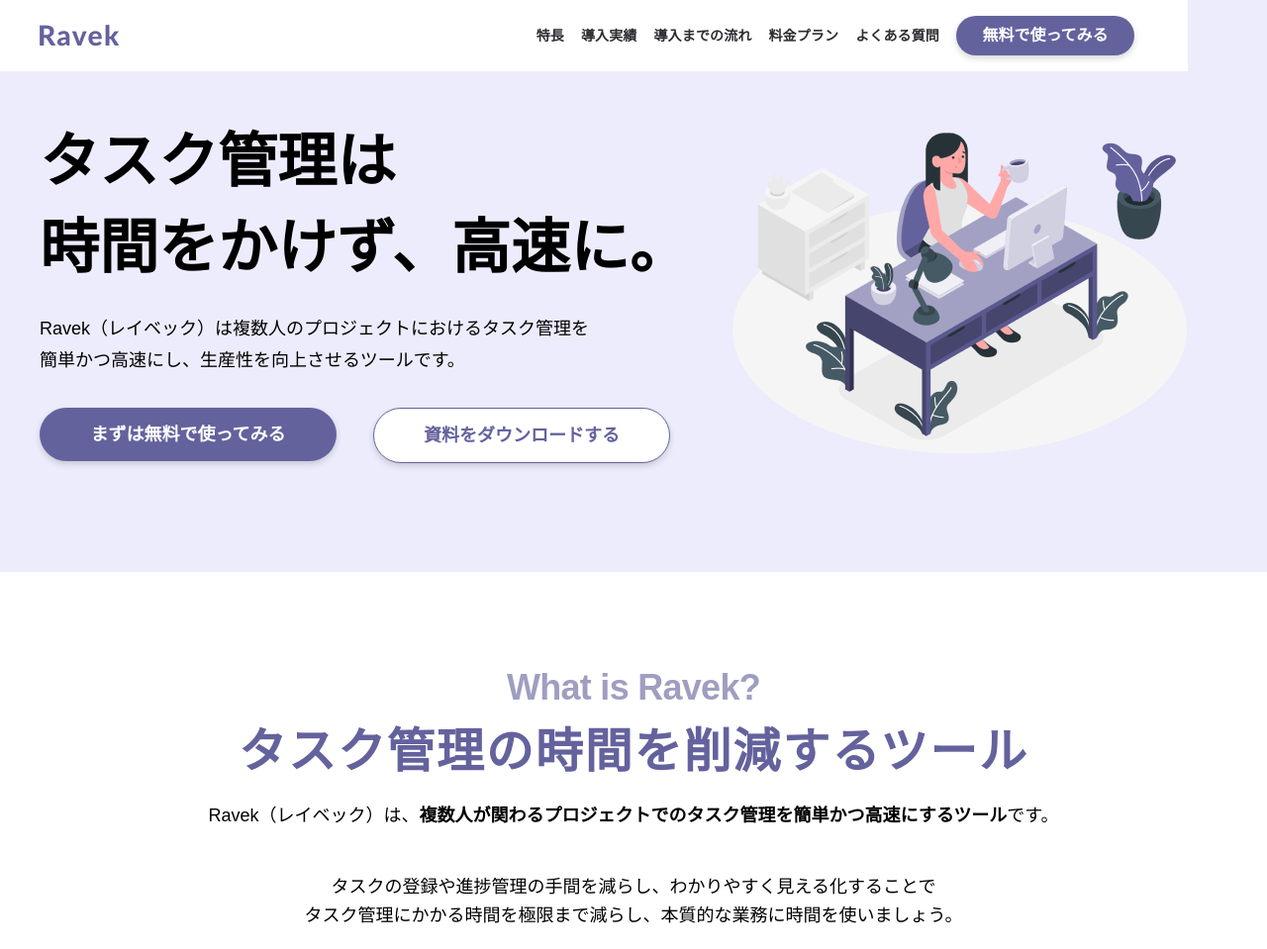
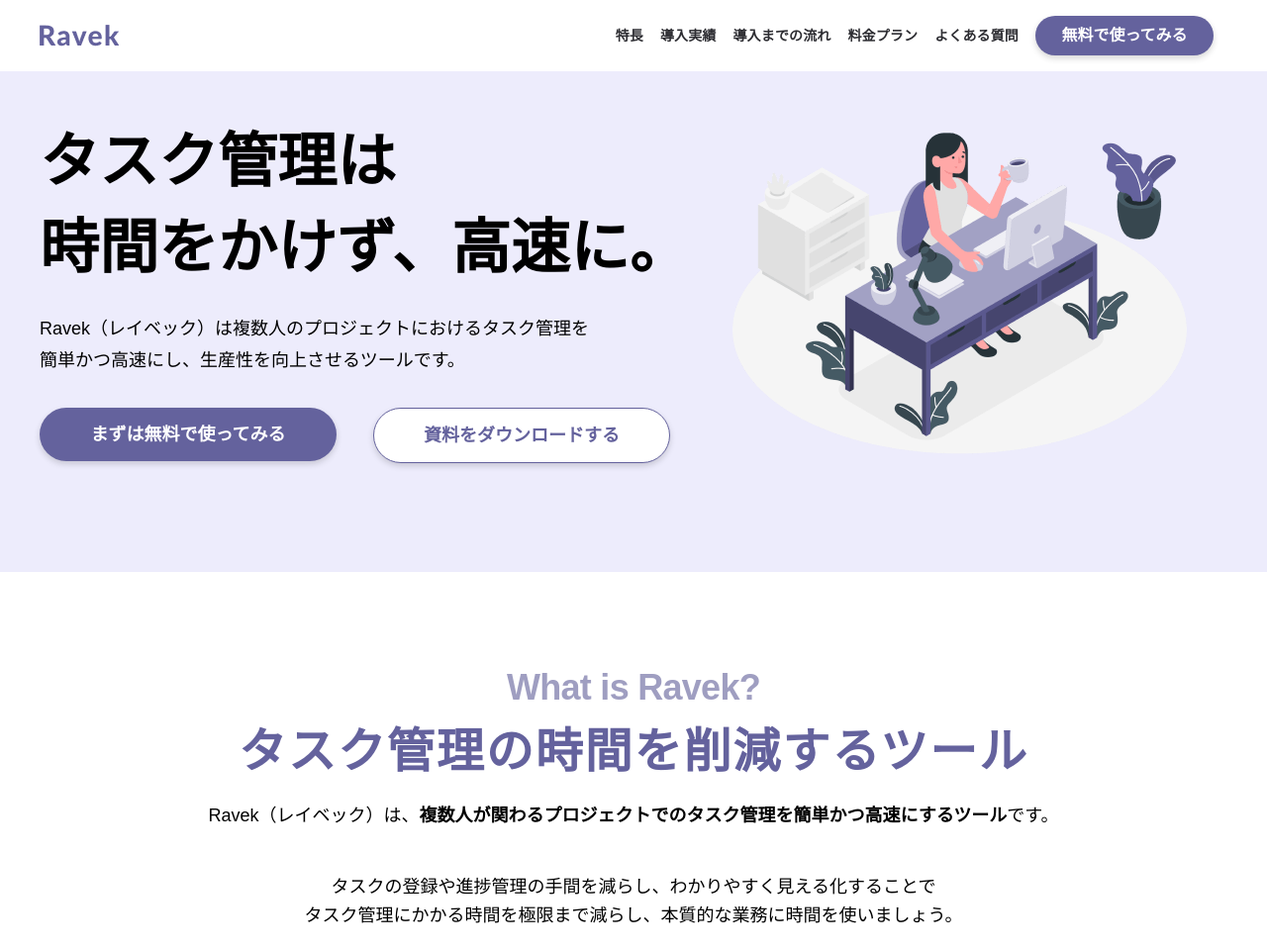
Before and after one commit to sanaemamamoo/LP2, a plain HTML site: page index.html in a window 1280 px wide. Shown: the top 959 px of the page at 99% size. Drawn offline with nearby package versions, Linux system fonts and the light colour scheme.

Commit message:
Update style.css

```diff
--- a/style.css
+++ b/style.css
@@ -229,8 +229,8 @@ img {
 }
 
 .header {
-  width: $layout-width-canvas;
-   padding: 0 40px;
+   width: 100%;
+  padding: 0 40px;
   display: flex;
   height: 72px;
   align-items: center;
```
